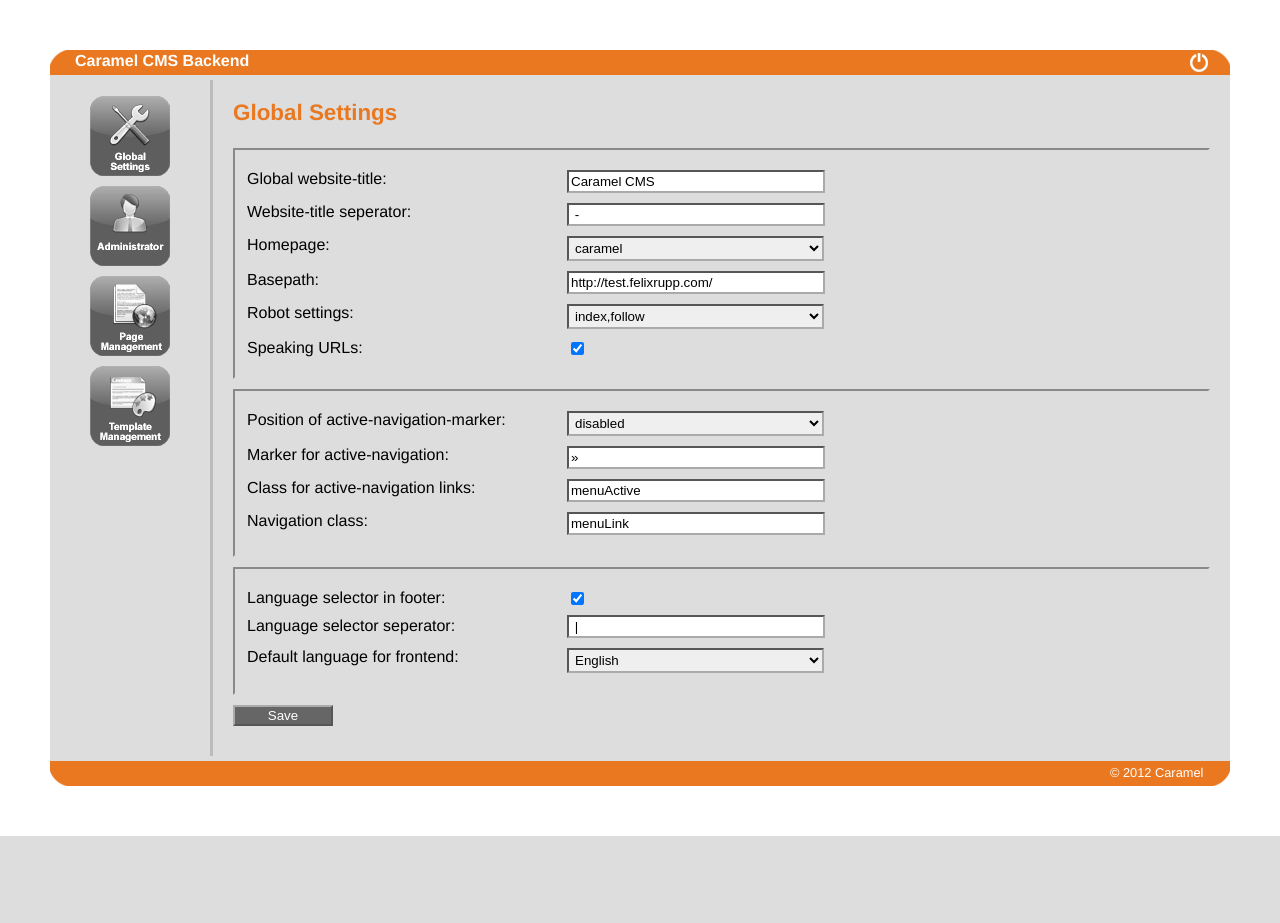
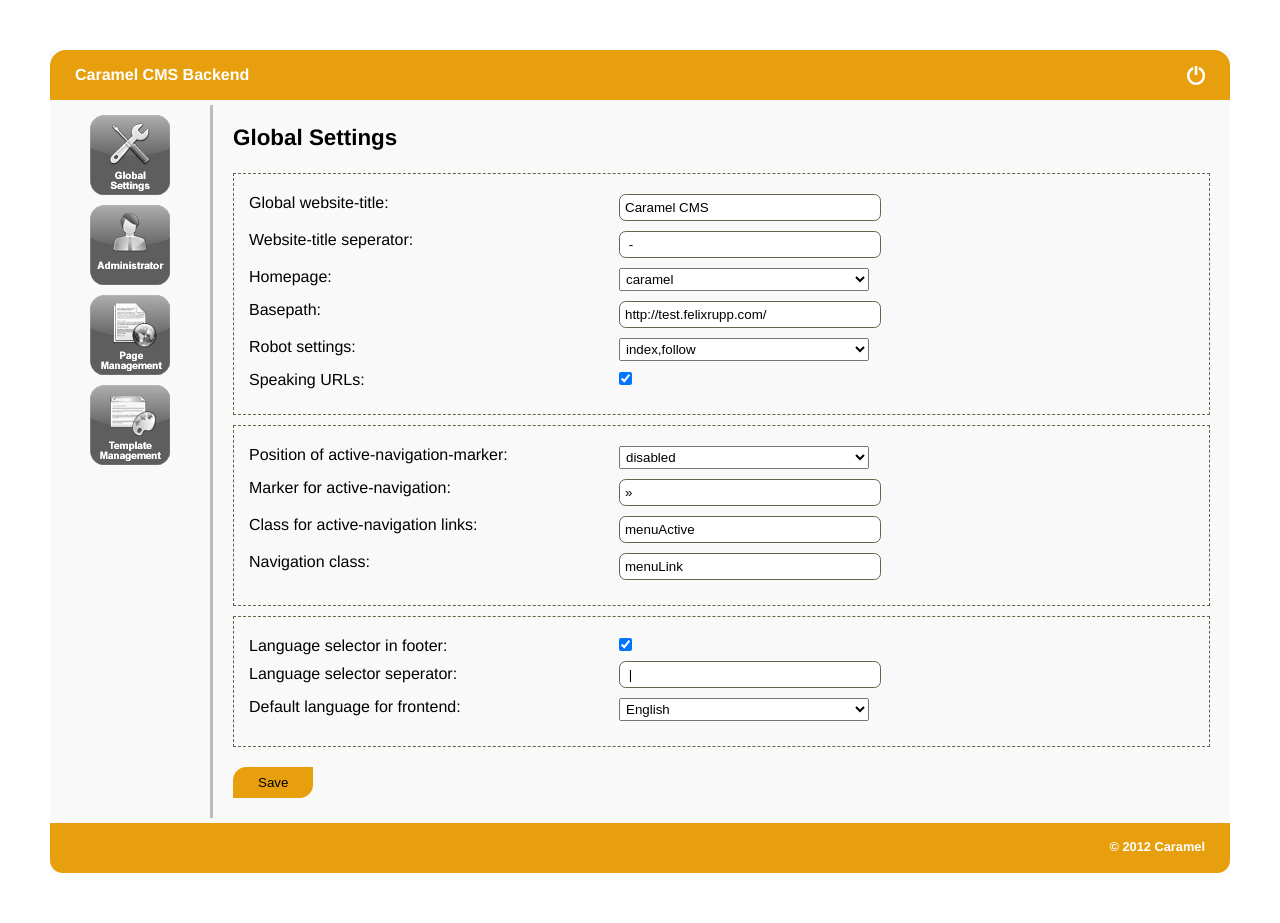
Before and after one commit to felixrupp/Caramel, a PHP site: page /admin/index.php?q=editglobals in a window 1280 px wide. Before the commit the page ends 836 px from the top, so only its background shows below. Run offline with PHP 8.4, Linux system fonts and the light colour scheme; the visitor is signed in with stand-in values (Sample User, id 1); some libraries are stand-ins or nearby versions.

Commit message:
Backend Template and CSS modified Backend- and FrontendController optimized

```diff
--- a/inc/controller/BackendController.php
+++ b/inc/controller/BackendController.php
@@ -35,6 +35,10 @@ class BackendController {
 	private $_dataBase;
 	private $_templateView;
 
+	private $_navigation = FALSE;
+	private $_login = FALSE;
+	private $_welcome = FALSE;
+
 	# Constants
 	const VERSION = "0.2.4";
 	const VERSION_DATE = "2012-05-01";
@@ -68,13 +72,9 @@ class BackendController {
 	 */
 	public function backendOutputAction() {
 
-		$navigation = FALSE;
-		$login = FALSE;
-		$welcome = FALSE;
+		if($this->getSession() == FALSE) { # No session, so please show login
 
-		if($this->getSession() == FALSE) {
-
-			$login = TRUE;
+			$this->_login = TRUE;
 
 			if(isset($_POST) && isset($_POST["username"]) && isset($_POST["password"])) {
 
@@ -96,48 +96,48 @@ class BackendController {
 					$_SESSION["loggedin"] = TRUE;
 					$_SESSION["timestamp"] = time();
 
-					$navigation = TRUE;
-					$login = FALSE;
-					$welcome = TRUE;
+					$this->_navigation = TRUE;
+					$this->_login = FALSE;
+					$this->_welcome = TRUE;
 
 					} else {
 
-					$navigation = FALSE;
-					$login = TRUE;
-					$welcome = FALSE;
+						$this->_navigation = FALSE;
+						$this->_login = TRUE;
+						$this->_welcome = FALSE;
 
 					}
-			}
-			else {
 
-				$navigation = FALSE;
-				$login = TRUE;
-				$welcome = FALSE;
+			} else {
+
+				$this->_navigation = FALSE;
+				$this->_login = TRUE;
+				$this->_welcome = FALSE;
 
 			}
 
 		}
-		else {
+		else { # Already logged in
 
-			$navigation = TRUE;
-			$login = FALSE;
-			$welcome = TRUE;
+			$this->_navigation = TRUE;
+			$this->_login = FALSE;
+			$this->_welcome = TRUE;
 
 			# Logout
 			if(isset($_GET["q"]) && $_GET["q"]=="logout") {
 				$this->logoutAction();
 
-				$navigation = FALSE;
-				$login = TRUE;
-				$welcome = FALSE;
+				$this->_navigation = FALSE;
+				$this->_login = TRUE;
+				$this->_welcome = FALSE;
 
 			}
 			# New page
 			if(isset($_GET["q"]) && $_GET["q"]=="newpage") {
 
-				$navigation = TRUE;
-				$login = FALSE;
-				$welcome = FALSE;
+				$this->_navigation = TRUE;
+				$this->_login = FALSE;
+				$this->_welcome = FALSE;
 				$this->_templateView->assign("newpage", TRUE);
 
 			}
@@ -151,11 +151,9 @@ class BackendController {
 					$e->getDetails();
 				}
 
-				#var_dump($allPages);
-
-				$navigation = TRUE;
-				$login = FALSE;
-				$welcome = FALSE;
+				$this->_navigation = TRUE;
+				$this->_login = FALSE;
+				$this->_welcome = FALSE;
 
 				$this->_templateView->assign("pages", $allPages);
 				$this->_templateView->assign("editpages", TRUE);
@@ -173,11 +171,9 @@ class BackendController {
 					$e->getDetails();
 				}
 
-				#var_dump($page);
-
-				$navigation = TRUE;
-				$login = FALSE;
-				$welcome = FALSE;
+				$this->_navigation = TRUE;
+				$this->_login = FALSE;
+				$this->_welcome = FALSE;
 
 				$this->_templateView->assign("page", $page);
 				$this->_templateView->assign("editonepage", TRUE);
@@ -196,11 +192,9 @@ class BackendController {
 					$e->getDetails();
 				}
 
-				#var_dump($page);
-
-				$navigation = TRUE;
-				$login = FALSE;
-				$welcome = FALSE;
+				$this->_navigation = TRUE;
+				$this->_login = FALSE;
+				$this->_welcome = FALSE;
 
 				$this->_templateView->assign("pages", $allPages);
 				$this->_templateView->assign("editpages", TRUE);
@@ -211,9 +205,9 @@ class BackendController {
 
 				$admin = $this->_config->getAdminAction();
 
-				$navigation = TRUE;
-				$login = FALSE;
-				$welcome = FALSE;
+				$this->_navigation = TRUE;
+				$this->_login = FALSE;
+				$this->_welcome = FALSE;
 
 				$this->_templateView->assign("admin", $admin);
 				$this->_templateView->assign("editusers", TRUE);
@@ -224,9 +218,9 @@ class BackendController {
 
 				$template = $this->getTemplateConfig();
 
-				$navigation = TRUE;
-				$login = FALSE;
-				$welcome = FALSE;
+				$this->_navigation = TRUE;
+				$this->_login = FALSE;
+				$this->_welcome = FALSE;
 
 				$this->_templateView->assign("template", $template);
 				$this->_templateView->assign("edittemplates", TRUE);
@@ -237,9 +231,9 @@ class BackendController {
 
 				$globals = $this->getGlobalConfig();
 
-				$navigation = TRUE;
-				$login = FALSE;
-				$welcome = FALSE;
+				$this->_navigation = TRUE;
+				$this->_login = FALSE;
+				$this->_welcome = FALSE;
 
 				$this->_templateView->assign("globals", $globals);
 				$this->_templateView->assign("editglobals", TRUE);
@@ -248,9 +242,8 @@ class BackendController {
 
 			####### POST
 
+			# New page
 			if(isset($_POST["newpage"])) {
-
-				#var_dump($_POST);
 
 				$path = strtolower(trim($_POST["path"]));
 				$defaultLang = strtolower(trim($_POST["defaultLanguage"]));
@@ -275,15 +268,15 @@ class BackendController {
 					$e->getDetails();
 				}
 
-				$navigation = TRUE;
-				$login = FALSE;
-				$welcome = FALSE;
+				$this->_navigation = TRUE;
+				$this->_login = FALSE;
+				$this->_welcome = FALSE;
 
 				$this->_templateView->assign("pages", $allPages);
 				$this->_templateView->assign("editpages", TRUE);
 
 			}
-
+			# Edit one page
 			if(isset($_POST["editonepage"]) && isset($_POST["pageid"])) {
 
 
@@ -323,18 +316,16 @@ class BackendController {
 					$e->getDetails();
 				}
 
-				$navigation = TRUE;
-				$login = FALSE;
-				$welcome = FALSE;
+				$this->_navigation = TRUE;
+				$this->_login = FALSE;
+				$this->_welcome = FALSE;
 
 				$this->_templateView->assign("page", $page);
 				$this->_templateView->assign("editonepage", TRUE);
 
 			}
-
+			# Edit template config
 			if(isset($_POST["edittemplates"])) {
-
-				#var_dump($_POST);
 
 				$newTemplate = $_POST["template"];
 
@@ -345,9 +336,9 @@ class BackendController {
 					$e->getDetails();
 				}
 
-				$navigation = TRUE;
-				$login = FALSE;
-				$welcome = FALSE;
+				$this->_navigation = TRUE;
+				$this->_login = FALSE;
+				$this->_welcome = FALSE;
 
 				$template = $this->getTemplateConfig();
 
@@ -355,10 +346,8 @@ class BackendController {
 				$this->_templateView->assign("edittemplates", TRUE);
 
 			}
-
+			# Edit global config
 			if(isset($_POST["editglobals"])) {
-
-				#var_dump($_POST);
 
 				$globals = $this->getGlobalConfig();
 
@@ -393,17 +382,16 @@ class BackendController {
 
 				$globals = $this->getGlobalConfig();
 
-				$navigation = TRUE;
-				$login = FALSE;
-				$welcome = FALSE;
+				$this->_navigation = TRUE;
+				$this->_login = FALSE;
+				$this->_welcome = FALSE;
+
 				$this->_templateView->assign("globals", $globals);
 				$this->_templateView->assign("editglobals", TRUE);
 
 			}
-
+			# Edit users
 			if(isset($_POST["editusers"])) {
-
-				#var_dump($_POST);
 
 				$admin = $this->_config->getAdminAction();
 
@@ -432,9 +420,10 @@ class BackendController {
 
 				$admin = $this->_config->getAdminAction();
 
-				$navigation = TRUE;
-				$login = FALSE;
-				$welcome = FALSE;
+				$this->_navigation = TRUE;
+				$this->_login = FALSE;
+				$this->_welcome = FALSE;
+
 				$this->_templateView->assign("admin", $admin);
 				$this->_templateView->assign("editusers", TRUE);
 
@@ -442,31 +431,15 @@ class BackendController {
 
 		}
 
-		$this->_templateView->assign("navigation", $navigation);
-		$this->_templateView->assign("login", $login);
-		$this->_templateView->assign("welcome", $welcome);
+		$this->_templateView->assign("navigation", $this->_navigation);
+		$this->_templateView->assign("login", $this->_login);
+		$this->_templateView->assign("welcome", $this->_welcome);
 
 		$this->_templateView->render();
 
 	} // End of method declaration
 
 
-
-	/**
-	 * Method to make ajax requests
-	 *
-	 * @param String $actionName Name of the ajax action to perform
-	 *
-	 * @return Content of templatefile
-	 *
-	 * @deprecated
-	 */
-	public function ajaxAction($actionName) {
-
-		$this->_templateView->setTemplateFile($actionName);
-		return $this->_templateView->returnTemplate();
-
-	}
 
 
 
@@ -666,7 +639,14 @@ class BackendController {
 
 
 		if($speakingUrls == "true") {
+
+			try {
 				return "<base href=\"".$this->_config->getConfigStringAction('BASE')."\">\n";
+			}
+			catch(CaramelException $e) {
+				$e->getDetails();
+			}
+
 		} else {
 			return "";
 		}
@@ -701,6 +681,7 @@ class BackendController {
 	 */
 	protected function getGlobalConfig() {
 
+		try {
 			$globals = $this->_config->getGlobalsAction();
 
 			$globals["startpage"]["acceptedValues"] = $this->_dataBase->getAllPageNamesAction();
@@ -708,6 +689,10 @@ class BackendController {
 			$globals["navigation_active_marker_position"]["acceptedValues"] = array("disabled", "before", "after");
 
 			return $globals;
+		}
+		catch(CaramelException $e) {
+			$e->getDetails();
+		}
 
 	} // End of method declaration
 
--- a/template/Backend/css/styles.css
+++ b/template/Backend/css/styles.css
@@ -1,79 +1,108 @@
-@CHARSET "UTF-8";
+@charset "UTF-8";
+
+* {
+	margin: 0;
+	padding: 0;
+}
 
 body {
-  margin: 0;
-  padding: 0;
 	font-family: "Helvetica", "Tahoma", Arial, sans-serif;
+	color: #000;
 }
-
-div#container {
-  margin: 50px;
-  background: #DDD;
+a:link, a:visited {
+	text-decoration: none;
+	color: #e89f0e;
 }
-
+a:hover, a:active, a:focus {
+	text-decoration: none;
+	color: #feba32;
+	outline: none;
+}
+img.position {
+	border: 0;
+	width: 25px;
+	margin: 0 5px;
+	vertical-align: middle;
+}
+img::-moz-selection {
+	background: transparent;
+}
+img::selection {
+	background: transparent;
+}
+/* Headings */
 h1 {
-	font-size:1.4em;
-	margin:0 0 1.0em 0;
-	color: #E97820;
+	font-size: 1.4em;
+	margin: 0 0 1.0em 0;
 }
-
+/* Forms */
+label {
+	display: block;
+	width: 370px;
+	float: left;
+	clear: left;
+	margin-bottom: 10px;
+}
 fieldset {
-	border:2px inset #DDD;
-	margin:10px 0;
-	padding-top: 20px;
+	border: 1px dashed #5c6847;
+	margin: 10px 0;
+	padding: 20px 15px 15px 15px;
 }
-
-/*fieldset.formButtons {
-  left: 320px;
-}*/
-
-input {
-	margin-bottom:10px;
+input, textarea {
+	border: 1px solid #5c6847;
+	padding: 5px;
+	color: #000;
+	background-color: #FFF;
+	margin-bottom: 10px;
 }
-
-input[type="text"], input[type="password"] {
-	width:250px;
-	border: 2px inset #AAA;
-	padding: 2px 2px;
-}
-
-input[type="submit"] {
-  width: 100px;
-  border: 2px outset #AAA;
-  background-color: #666;
-  color: #FFF;
-}
-
-input[type="submit"]:hover {
-  border: 2px inset #AAA;
-  background-color: #EEE;
-  color: #666;
-}
-
-input[type="radio"] {
-  margin: 10px 6px;
-}
-
 textarea {
 	width: 250px;
 	height: 60px;
 }
-
 select {
-  margin-bottom:10px;
-  width:257px;
-	border: 2px inset #AAA;
+	width: 250px;
+	margin-bottom: 10px;
 	padding: 2px 2px;
 }
-
-label {
-	display:block;
-	width:320px;
-	float:left;
-	clear:left;
-	margin-bottom:10px;
+input[type="radio"] {
+	margin: 10px 6px;
 }
-
+input[type=text], input[type=password], textarea {
+	width: 250px;
+	-moz-border-radius: 0.5em;
+	-webkit-border-radius: 0.5em;
+	border-radius: 0.5em;
+	transition: border linear .2s, box-shadow linear .2s;
+	-moz-transition: border linear .2s, -moz-box-shadow linear .2s;
+	-webkit-transition: border linear .2s, -webkit-box-shadow linear .2s;
+}
+input[type=text]:active, input[type=text]:focus, input[type=password]:active, input[type=password]:focus, textarea:active, textarea:focus {
+	-moz-box-shadow: 0px 0px 6px 2px #e89f0e;
+	-webkit-box-shadow: 0px 0px 6px 2px #e89f0e;
+	box-shadow: 0px 0px 6px 2px #e89f0e;
+	outline: none;
+	border: 1px solid #e89f0e;
+}
+input[type=submit], input[type=reset] {
+	border: none;
+	-moz-border-radius: 0;
+	-webkit-border-radius: 0;
+	border-radius: 0;
+	-moz-border-radius-bottomright: 1em;
+	-webkit-border-bottom-right-radius: 1em;
+	-moz-border-radius-topleft: 1em;
+	-webkit-border-top-left-radius: 1em;
+	border-bottom-right-radius: 1em;
+	border-top-left-radius: 1em;
+	background-color: #e89f0e;
+	cursor: pointer;
+	margin: 10px 0 0 0;
+	padding: 8px 25px;
+}
+input[type=submit]:hover, input[type=submit]:focus, input[type=submit]:active, input[type=reset]:hover, input[type=reset]:focus, input[type=reset]:active {
+	background-color: #feba32;
+}
+/* Tables */
 th {
 	background-color: #666;
 	vertical-align: middle;
@@ -85,59 +114,34 @@ td {
 	vertical-align: middle;
 	padding: 4px 4px;
 }
-
-img.position {
-  border: 0;
-  width: 25px;
-  margin: 0 5px;
-  vertical-align:middle;
-}
-
-a.delete {
-
+/* Divisions */
+div#container {
+	margin: 50px;
+	background: #f9f9f9;
 }
 /*********************************
  * header
  *********************************/
 
 div#header {
-  height: 25px;
-  margin: 0;
-  padding: 0;
-  background: #E97820;
+	height: 18px;
+	padding: 16px 25px;
+	background: #e89f0e;
+	color: #FFF;
+	font-weight: bold;
+	border: none;
+	-moz-border-radius: 0;
+	-webkit-border-radius: 0;
+	border-radius: 0;
+	-moz-border-radius-topright: 1em;
+	-webkit-border-top-right-radius: 1em;
+	-moz-border-radius-topleft: 1em;
+	-webkit-border-top-left-radius: 1em;
+	border-top-right-radius: 1em;
+	border-top-left-radius: 1em;
 }
 
-.header_left {
-  position: absolute;
-  left:50px;
-  height: inherit;
-  width: 25px;
-  margin: 0;
-  background: url(../images/header_left.gif) no-repeat;
-}
 
-.header_center {
-  position: absolute;
-  color: #FFF;
-  height: inherit;
-  margin: 0 25px;
-  padding: 2px 0;
-  font-weight: bold;
-}
-
-.header_right {
-  position: absolute;
-  right:50px;
-  height: inherit;
-  width: 40px;
-  margin: 0;
-  padding: 3px 0;
-  background: url(../images/header_right.gif) no-repeat right top;
-}
-
-.right {
-  text-align: right;
-}
 
 /*********************************
  * main menu
@@ -145,65 +149,54 @@ div#header {
 
 div#menu {
 	margin: 5px 10px 5px 0;
-  float:left;
+	float: left;
 	width: 150px;
 	text-align: center;
 }
-
 div#menu ul {
+	margin-left: 40px;
 	list-style: none;
 }
-
 div#menu ul li {
 	margin-top: 10px;
 }
-
 div#menu a {
-  background: url(../images/menu.png);
+	background: url("../images/menu.png");
 	width: 80px;
 	height: 80px;
 	display: block;
 }
-
 div#menu a.settings {
 	background-position: 0 0;
 }
-
-div#menu a.settings:hover{
+div#menu a.settings:hover {
 	background-position: 0 -80px;
 }
-
 div#menu a.admin {
 	display: block;
 	background-position: -80px 0;
 }
-
 div#menu a.admin:hover {
 	background-position: -80px -80px;
 }
-
 div#menu a.site {
 	display: block;
 	background-position: -160px 0;
 }
-
 div#menu a.site:hover {
 	background-position: -160px -80px;
 }
-
 div#menu a.template {
 	display: block;
 	background-position: -240px 0;
 }
-
 div#menu a.template:hover {
 	background-position: -240px -80px;
 }
 
-/*********************************
- * content
- *********************************/
 
+
+/* content */
 div#content {
 	min-height: 350px;
 	min-width: 500px;
@@ -211,70 +204,54 @@ div#content {
 	padding: 20px;
 	border-left: 3px outset #BBB;
 }
-
 div#content ul li {
 	list-style: none;
 	margin: 5px 0;
 	border: 1px inset #DDD;
 	padding: 5px;
 }
-
 div#content ul li ul li {
 	border: 0;
 }
-
 div#content li a {
 	text-decoration: none;
 	color: #333333;
 }
-
 div#content li a:hover {
 	text-decoration: underline;
 	color: #333333;
 }
-
 table#pageManagementTable {
 	width: 80%;
 }
 
-/*********************************
- * footer
- *********************************/
 
+
+/* footer */
 div#footer {
-  height: 25px;
-  background: #E97820;
-  clear:both;
+	height: 18px;
+	padding: 16px 25px;
+	background: #e89f0e;
+	color: #FFF;
+	font-weight: bold;
+	font-size: 0.8em;
+	text-align: right;
+	clear: both;
+	border: none;
+	-moz-border-radius: 0;
+	-webkit-border-radius: 0;
+	border-radius: 0;
+	-moz-border-radius-bottomright: 1em;
+	-webkit-border-bottom-right-radius: 1em;
+	-moz-border-radius-bottomleft: 1em;
+	-webkit-border-bottom-left-radius: 1em;
+	border-bottom-right-radius: 1em;
+	border-bottom-left-radius: 1em;
 }
 
-.footer_left {
-  position: absolute;
-  left:50px;
-  height: inherit;
-  width: 25px;
-  background: url(../images/footer_left.gif) no-repeat;
+
+
+/* misc */
+.floatRight {
+	float: right;
 }
-
-.footer_center {
-  position: absolute;
-  color: #FFF;
-  font-size: 0.8em;
-  height: inherit;
-  margin: 0 25px;
-
-}
-
-.footer_right {
-  position: absolute;
-  width: 120px;
-  right:50px;
-  height: inherit;
-  background: url(../images/footer_right.gif) no-repeat right top;
-  padding: 4px 0;
-  color: #FFF;
-  font-size: 0.8em;
-}
-
-/*********************************
- * misc
- *********************************/
--- a/template/Backend/index.tpl.php
+++ b/template/Backend/index.tpl.php
@@ -11,16 +11,12 @@
 
 <div id="container">
 
-  <div id="header">
-    <div class="header_left"></div>
-    <div class="header_center">Caramel CMS Backend </div>
-    <div class="header_right">
+	<div id="header">Caramel CMS Backend
+
 	<?php if(isset($navigation) && $navigation!=FALSE) {?>
-        <a href="?q=logout" title="Logout" class="right"><img src="../template/Backend/images/off.png" border="0"/></a>
+		<a href="?q=logout" title="Logout" class="floatRight"><img src="../template/Backend/images/off.png" alt="Logout"> </a>
 	<?php } ?>
 	</div>
-  </div>
-
 
 
 	<?php if(isset($navigation) && $navigation!=FALSE) {?>
@@ -35,8 +31,6 @@
 	</div>
 
 	<?php } ?>
-
-
 
 
 	<div id="content">
@@ -99,9 +93,7 @@
 	</div>
 
 	<div id="footer">
-    <div class="footer_left"></div>
-    <div class="footer_center"></div>
-    <div class="footer_right">&copy; 2012 Caramel</div>
+		<p>&copy; 2012 Caramel</p>
 	</div>
 
 </div>
```
Also changed, not shown: inc/controller/FrontendController.php (+18 -10 lines), template/Backend/images/footer_left.gif (deleted), template/Backend/images/footer_right.gif (deleted), template/Backend/images/header_left.gif (deleted), template/Backend/images/header_right.gif (deleted). Lines whose indentation alone changed are shown as unchanged.
